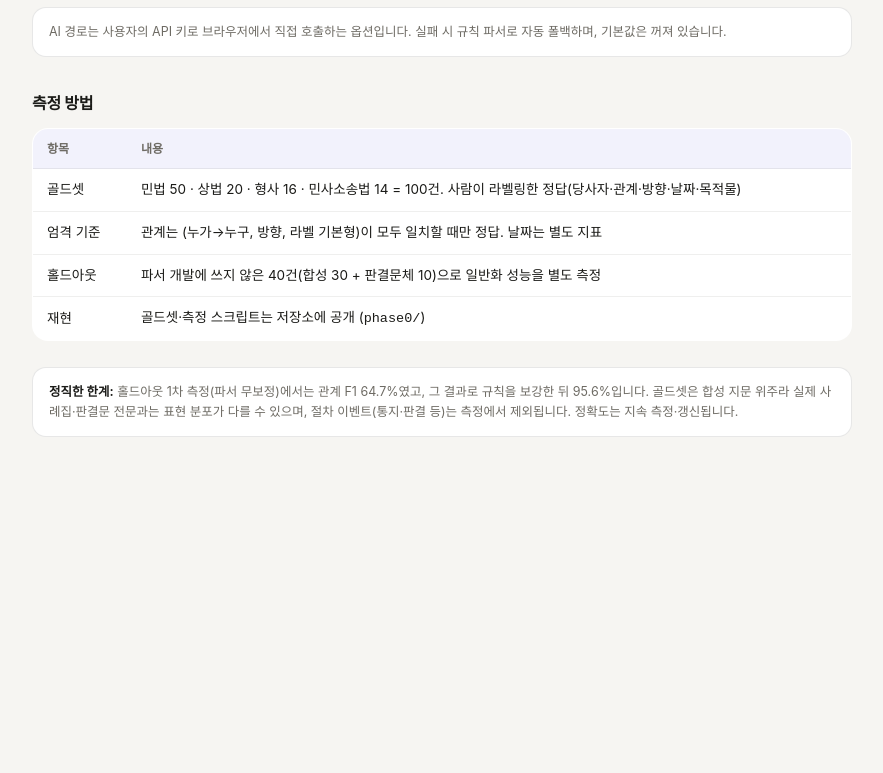
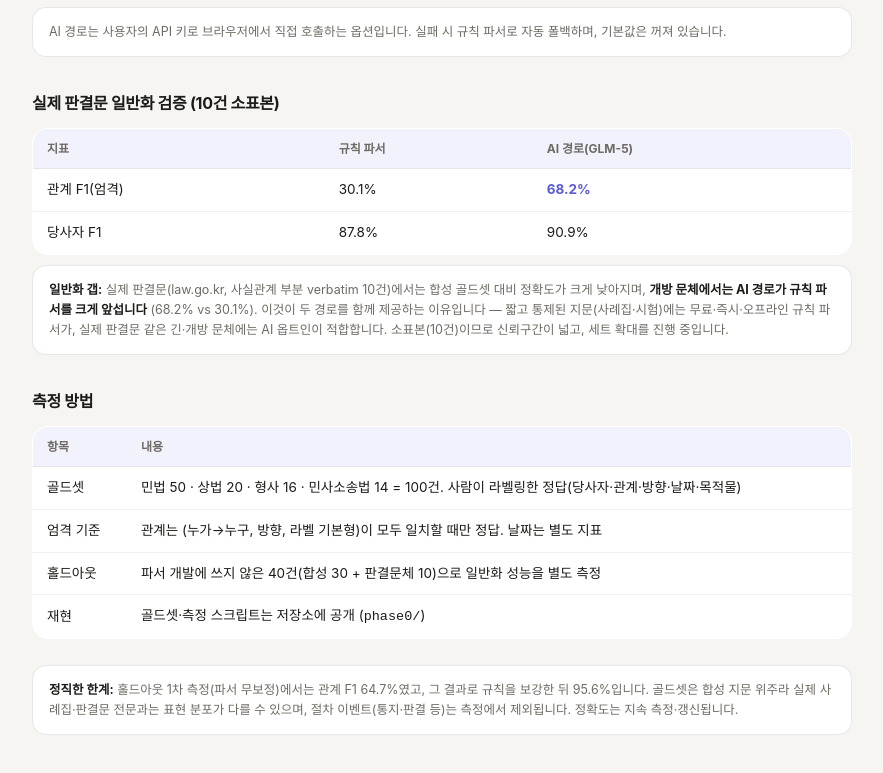
Before and after one commit to cameleonh/lawchart, a website: page app/accuracy.html in a window 1280 px wide. Shown: the part 897-1670 px from the top of the page, without its empty margins (198-1081 px from the left). Before the commit the page ends 1394 px from the top, so only its background shows below. Drawn offline with Linux system fonts and the light colour scheme.

Commit message:
accuracy.html: 실전 대비표 반영 — 규칙 30.1% vs AI 68.2%, 일반화 갭·소표본 고지

```diff
--- a/app/accuracy.html
+++ b/app/accuracy.html
@@ -66,6 +66,22 @@ td b{color:var(--indigo)}
   <div class="note" style="margin-top:10px">AI 경로는 사용자의 API 키로 브라우저에서 직접 호출하는 옵션입니다. 실패 시 규칙 파서로 자동 폴백하며, 기본값은 꺼져 있습니다.</div>
 
 
+
+  <h2>실제 판결문 일반화 검증 (10건 소표본)</h2>
+  <table>
+    <tr><th>지표</th><th>규칙 파서</th><th>AI 경로(GLM-5)</th></tr>
+    <tr><td>관계 F1(엄격)</td><td>30.1%</td><td><b>68.2%</b></td></tr>
+    <tr><td>당사자 F1</td><td>87.8%</td><td>90.9%</td></tr>
+  </table>
+  <div class="note" style="margin-top:10px">
+    <b>일반화 갭:</b> 실제 판결문(law.go.kr, 사실관계 부분 verbatim 10건)에서는 합성 골드셋 대비 정확도가 크게 낮아지며,
+    <b>개방 문체에서는 AI 경로가 규칙 파서를 크게 앞섭니다</b> (68.2% vs 30.1%).
+    이것이 두 경로를 함께 제공하는 이유입니다 — 짧고 통제된 지문(사례집·시험)에는 무료·즉시·오프라인 규칙 파서가,
+    실제 판결문 같은 긴·개방 문체에는 AI 옵트인이 적합합니다.
+    소표본(10건)이므로 신뢰구간이 넓고, 세트 확대를 진행 중입니다.
+  </div>
+
+
   <h2>측정 방법</h2>
   <table>
     <tr><th>항목</th><th>내용</th></tr>
```
Also changed, not shown: phase0/metrics/publish.js (+20 -0 lines).
